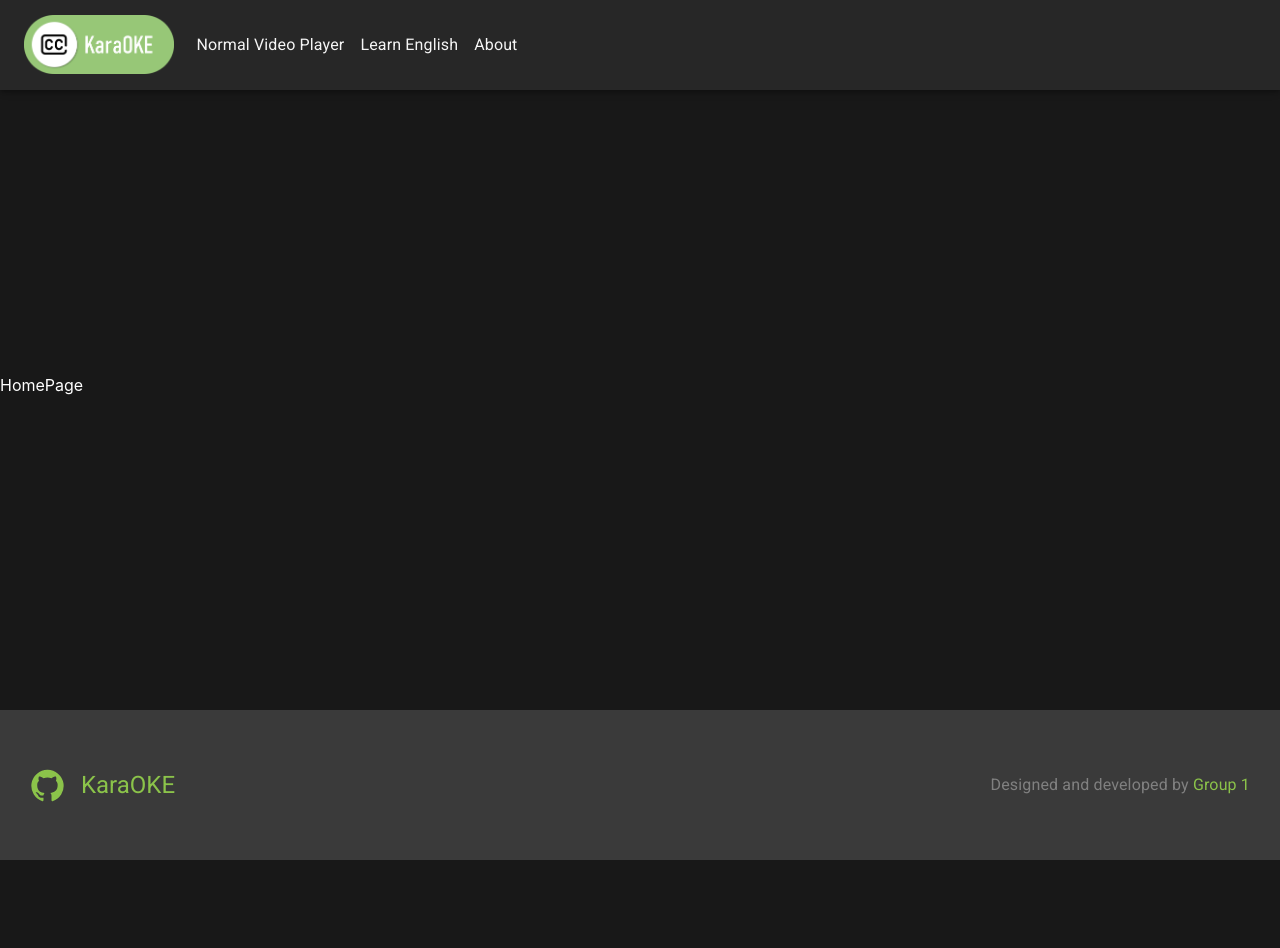
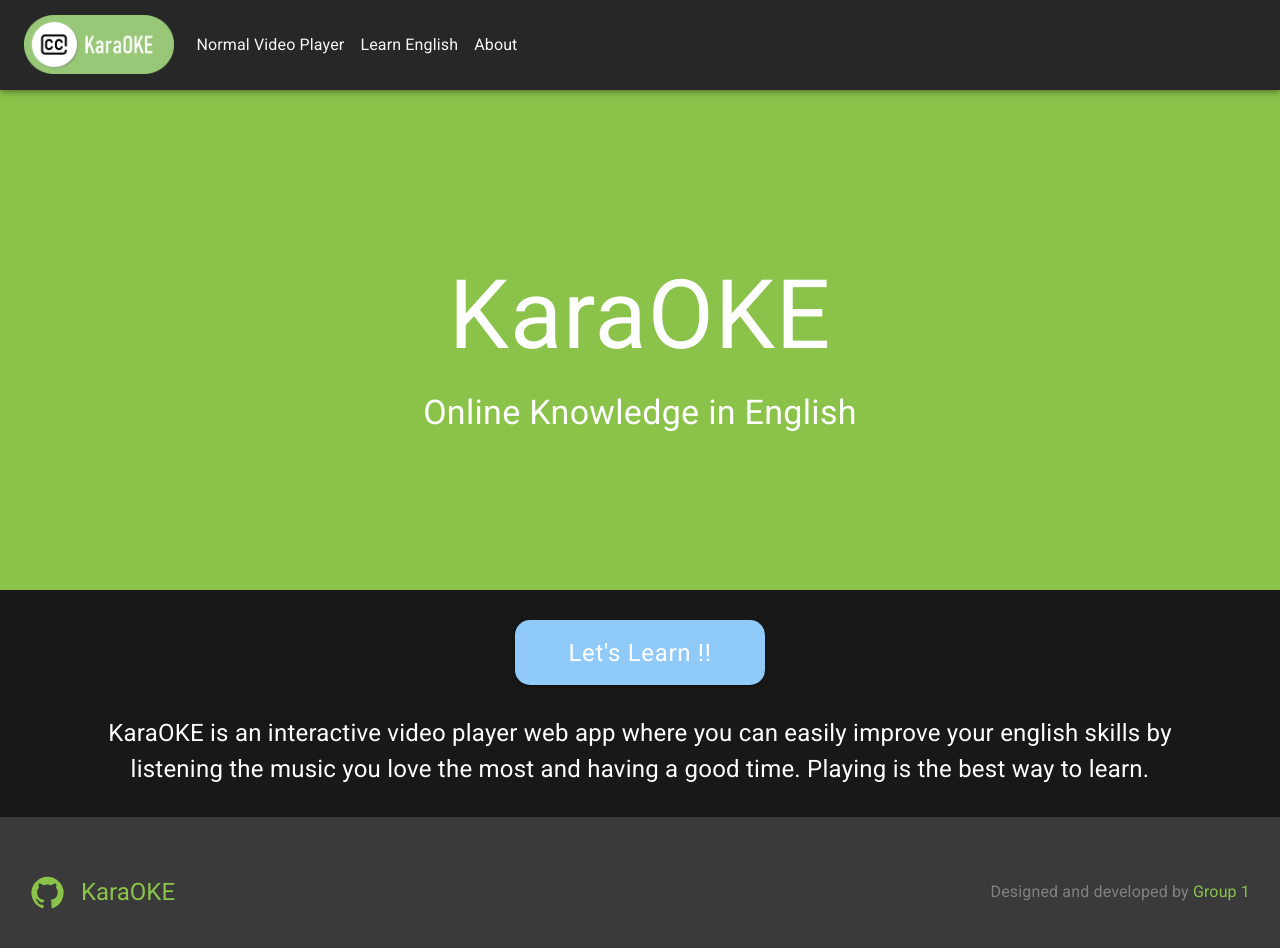
Before and after one commit to Josue-Zenteno/KaraOKE, a React (Vite) app: page / in a window 1280 px wide. Shown: the top 948 px of the page. Before the commit the page ends 860 px from the top, so only its background shows below. Built offline with nearby package versions, Linux system fonts and the light colour scheme.

Commit message:
HomePage.tsx v2.0.0
HomePage component completed

```diff
--- a/src/pages/HomePage/HomePage.tsx
+++ b/src/pages/HomePage/HomePage.tsx
@@ -1,3 +1,34 @@
+import { Button, Container, Grid, Link, Typography } from "@mui/material";
+import ProjectData from "../../utils/ProjectData";
+
+import "./HomePage.scss";
+
 export default function HomePage() {
-  return <div className='HomePage'>HomePage</div>;
+  return (
+    <Container maxWidth={false}>
+      <Grid container direction='column' className='HomePage'>
+        {/* Banner */}
+        <Grid item xs={12} direction='column' className='Banner'>
+          <Typography className='BannerTitle'>{ProjectData.ProjectName}</Typography>
+          <Typography className='BannerCaption'>Online Knowledge in English</Typography>
+        </Grid>
+
+        {/* Button */}
+        <Grid item xs={12} className='LearnButton'>
+          <Link href='/interactive-video-player' underline='none'>
+            <Button variant='contained' color='secondary' className='Button'>
+              Let's Learn !!
+            </Button>
+          </Link>
+        </Grid>
+
+        {/* Description */}
+        <Grid item xs={12} className='ProjectDescription'>
+          <Typography align='center' className='Text'>
+            {ProjectData.ProjectDescription}
+          </Typography>
+        </Grid>
+      </Grid>
+    </Container>
+  );
 }
```
